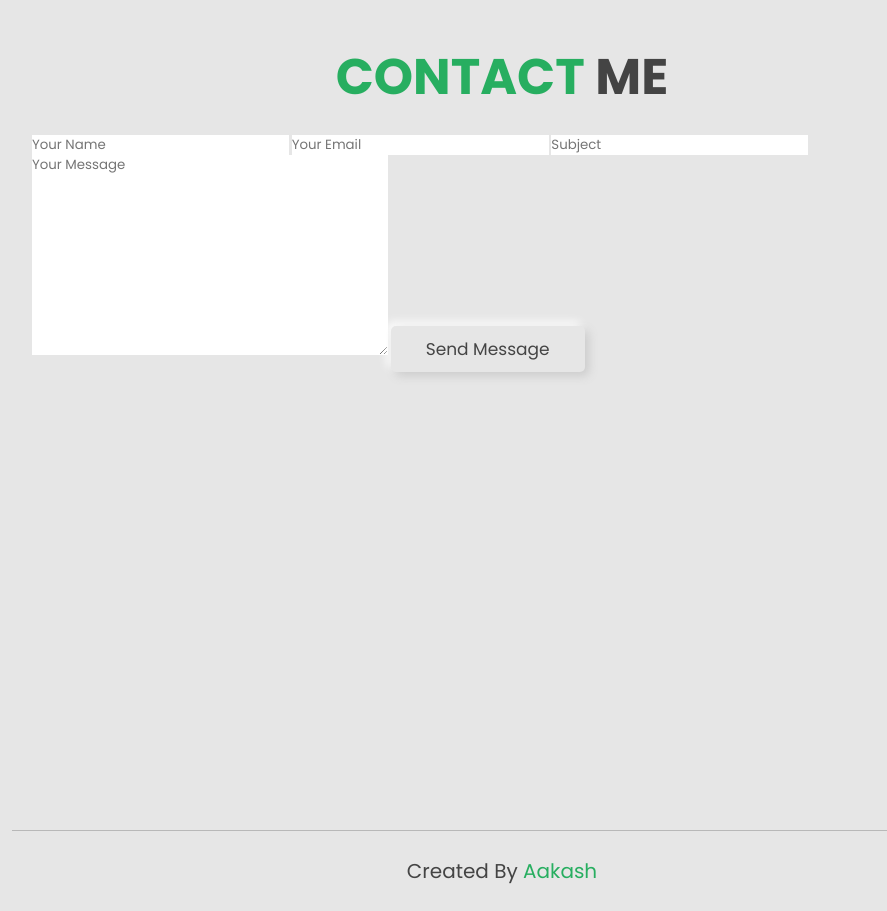
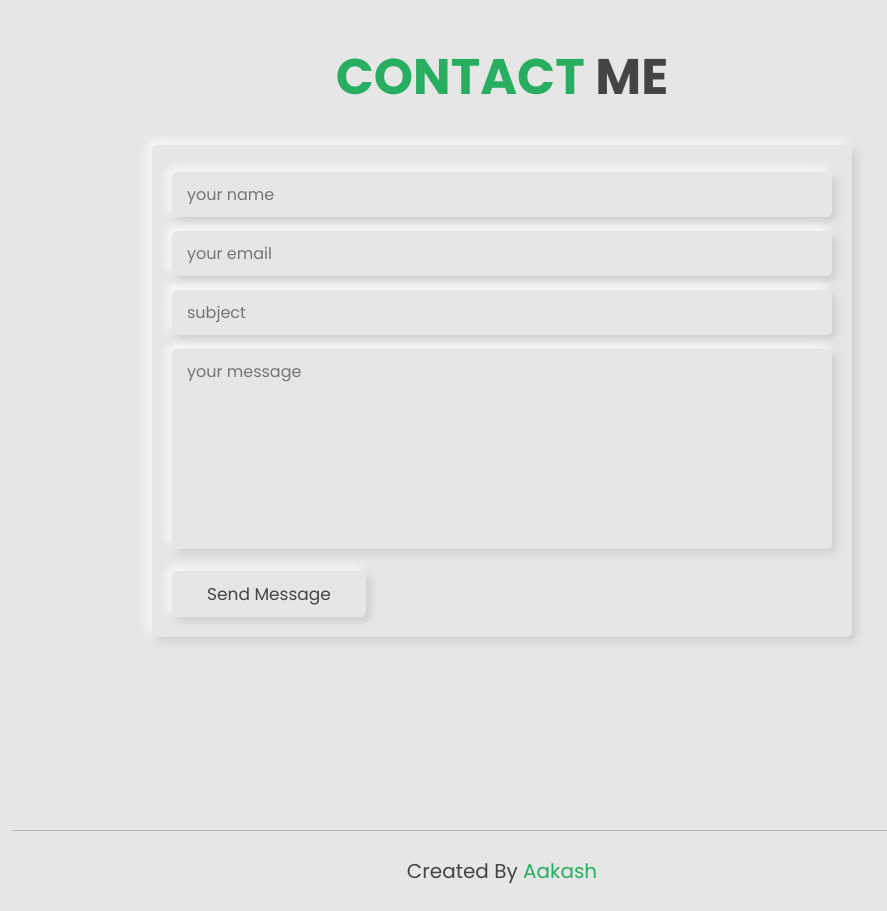
Before and after one commit to Aakashmau/Portfolio, a plain HTML site: page index.html in a window 1280 px wide. Shown: the part 1580-2491 px from the top of the page, without its empty margins (288-1175 px from the left). Drawn offline with Linux system fonts and the light colour scheme.

Commit message:
Update style.css

```diff
--- a/css/style.css
+++ b/css/style.css
@@ -337,6 +337,36 @@ section{
 }
 
 
+.contact form{
+    margin:1rem auto;
+    max-width: 70rem;
+    border-radius: .5rem;
+    box-shadow: var(--box-shadow);
+    padding:2rem;
+}
+
+.contact form .box{
+    padding:1rem 1.5rem;
+    width:100%;
+    background: none;
+    color:var(--black);
+    font-size: 1.6rem;
+    text-transform: none;
+    margin:.7rem 0;
+    box-shadow: var(--box-shadow);
+    border-radius: .5rem;
+}
+
+.contact form textarea{
+    height: 20rem;
+    resize: none;
+}
+
+.contact form .box:focus{
+    box-shadow: var(--box-shadow-inset);
+}
+
+
 .credits{
     font-size: 2rem;
     text-align: center;
```
